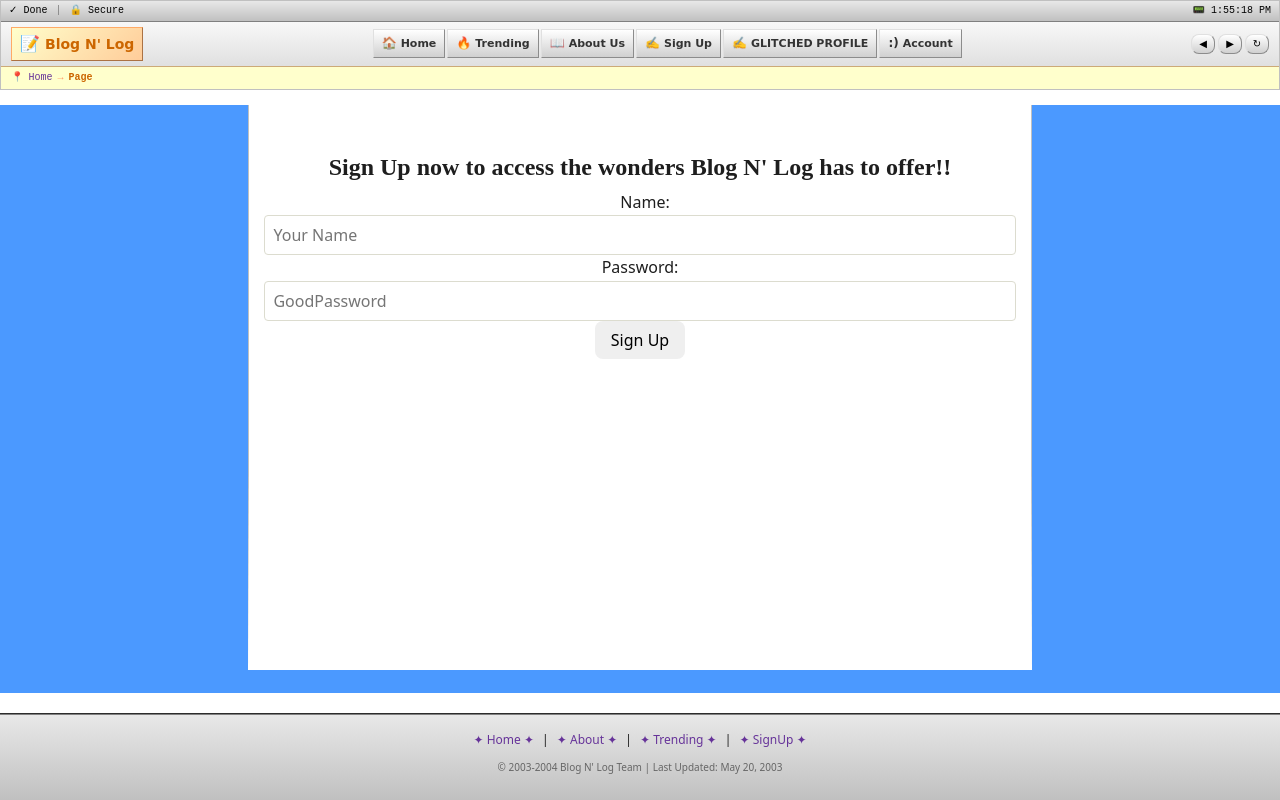
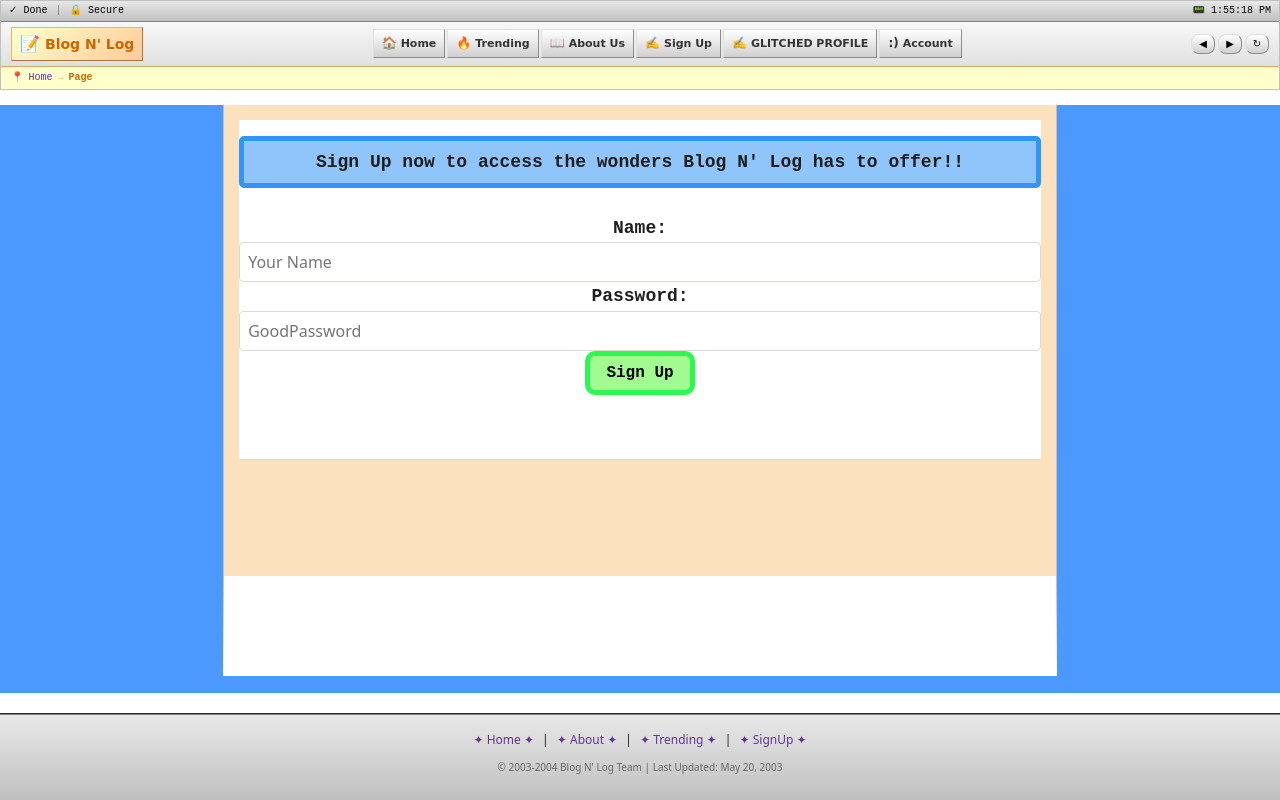
Before and after one commit to Tristan-Timmins/Libor-Group-Project-Social-Media, a SvelteKit app: page /signup in a window 1280 px wide. Built offline with nearby package versions, Linux system fonts and the light colour scheme.

Commit message:
Revised form layout and adjusted read me

```diff
--- a/src/routes/signup/+page.svelte
+++ b/src/routes/signup/+page.svelte
@@ -5,6 +5,7 @@
 
     let name = '';
     let password = '';
+    let submitted = false;
 
     $: isLongEnough = password.length >= 8;
     $: hasName = name;
@@ -13,16 +14,22 @@
 
     function submitForm() {
         console.log("here");
+         event.preventDefault();
+        submitted = true;
+        // Set Item
+        localStorage.setItem("Username", "name");
+        localStorage.getItem("Username");
     }
 </script>
 
 <div class="form-container">
     <section>
-        <h2 class="form">
+        <h2 class="form-title">
             Sign Up now to access the wonders Blog N' Log has to offer!!
         </h2>
-        <form on:submit={() => submitForm()}>
-            <label class="label">
+        <br>
+        <form class="form" on:submit={() => submitForm()}>
+            <label>
                 Name:
                 <input
                     type="name"
@@ -44,41 +51,87 @@
             <!--<a href="/" class="button">Sign Up</a>-->
             <button
                 type="submit"
-
+                class="button"
             >Sign Up</button>
             {#if isValid}
                 <button on:click={() => goto(resolve('/'))}>Return to Homepage</button>
             {/if}
         </form>
     </section>
+
+    <div>
+        <h3 class="welcome-message">
+            {#if submitted != false}
+                ❗Welcome Home, New User❗
+            {/if}
+        </h3>
+    </div>
 </div>
 
-
 <style>
+/*MAIN CONTAINER FOR FORM**/
 .form-container{
     text-align: center;
     max-width: 900px;
     margin: 0 auto;
-        background-color: #ffffff;
+    background-color: #fce1be;
     border-left: 1px solid #c0c0c0;
     border-right: 1px solid #c0c0c0;
-        border-bottom: 200px solid #ffffff;
+    border-bottom: 100px solid #ffffff;
     display: grid;
     grid-template-columns: repeat(1, 1fr);
     gap: 15px;
     padding: 15px;
+}
+/*TITLE**/
+.form-title{
+    text-align: center;
+    font-family: 'Courier New', Courier, monospace;
+    font-size: large;
+    margin: 0 auto;
+    background-color: #90c5fb;
+    border: 5px solid #3195f9;
+    padding: 10px;
+    border-radius: 5px;
+    padding: 10px;
+}
+/*FORM CONTENT**/
+.form{
+    text-align: center;
+    font-family: 'Courier New', Courier, monospace;
+    font-size: large;
+    margin: 0 auto;
+    font-weight: bold;
 }
 
 .label{
     padding: 10px;
 }
 
-.button {
-    padding: 1px 6px;
-    border: 1px outset buttonborder;
-    border-radius: 3px;
-    color: #070707;
-    background-color: #e7e7e7;
-    text-decoration: none;
+.button{
+    font-family: 'Courier New', Courier, monospace;
+    font-weight: bold;
+    border-radius: 10px;
+    background-color: #a2fb90;
+    border:5px solid #2df852;
+}
+/*MESSAGE AFTER FORM SUBMISSION**/
+.welcome-message{
+    max-width: 900px;
+    font-family: 'Courier New', Courier, monospace;
+    font-weight: bold;
+
+    animation: messageGlitch 0.15s infinite steps(4);
+    border: 5px solid;
+    border-width: 0;
+    padding: 15px;
+}
+
+@keyframes messageGlitch {
+    0% { transform: translate(0); color: #ff00cc; text-transform: uppercase; transform: scale(0.9); }
+    15% { transform: translate(-5px, 3px); color: #00ffff; text-transform: uppercase; transform: scale(0.91);}
+    20% { transform: translate(2px, -3px); color: #ff0000; text-transform: lowercase; transform: scale(0.95);}
+    45% { transform: translate(-4px, 0); color: #ffff00; text-transform: lowercase; transform: scale(0.96);}
+    70% { transform: translate(0); color: #ff00b3; text-transform: uppercase; transform: scale(0.93);}
 }
 </style>
```
Also changed, not shown: ReadMe.txt. Lines whose indentation alone changed are shown as unchanged.
